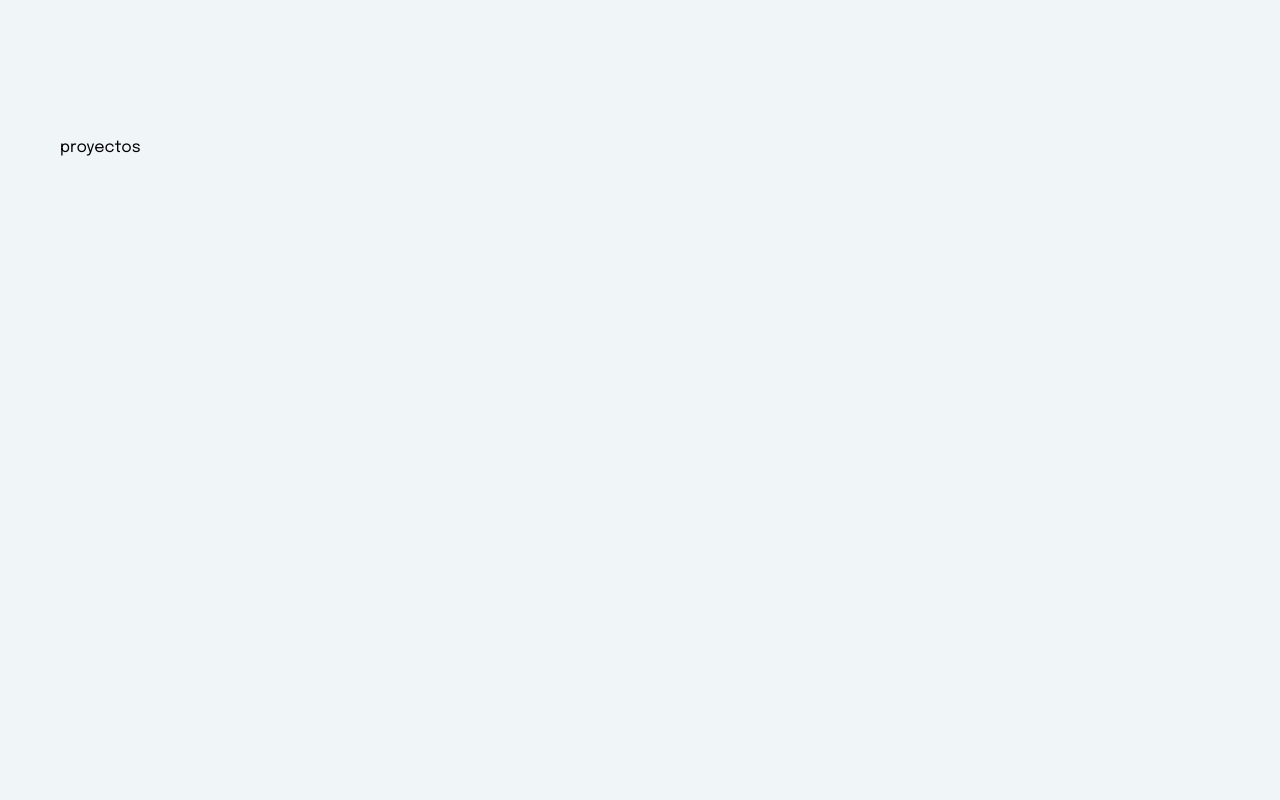
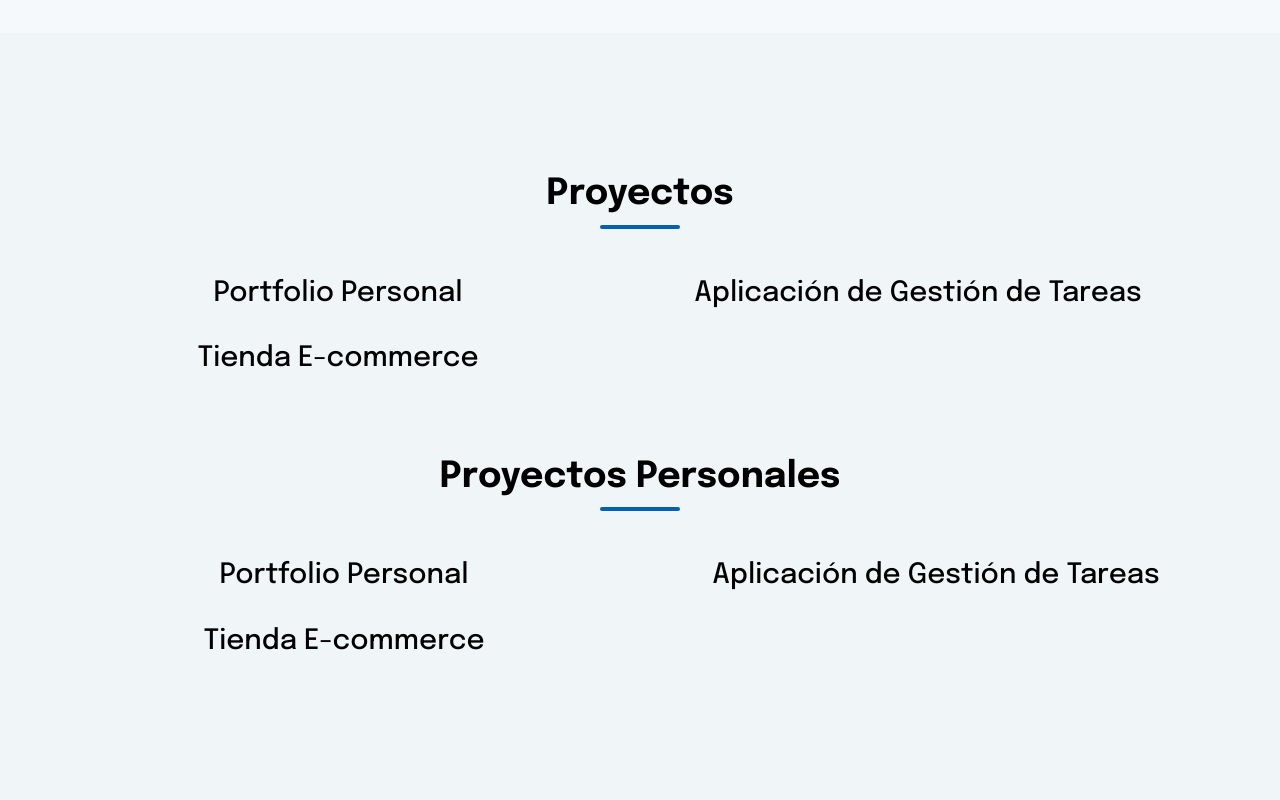
Before and after one commit to octaM3/portfolio, a React (Vite) app: page / in a window 1280 px wide. Shown: the part 1920-2720 px from the top of the page. Built offline with nearby package versions, Linux system fonts and the light colour scheme.

Commit message:
Empiezo seccion de proyectos

```diff
--- a/src/App.tsx
+++ b/src/App.tsx
@@ -6,6 +6,7 @@ import 'bootstrap-icons/font/bootstrap-icons.css';
 import MainSection from './components/sections/mainSection/MainSection';
 import AboutMeSection from './components/sections/aboutMeSection/AboutMeSection';
 import SkillSection from './components/sections/skillSection/SkillSection';
+import ProyectsSection from './components/sections/proyectsSection/ProyectsSection';
 
 function App() {
 
@@ -45,8 +46,7 @@ function App() {
       </Section>
 
       <Section withPadding={true} className='secondary-bg-section' ref={projectsRef}>
-        <>proyectos</>
-        <div style={{ height: "1000px" }}></div>
+        <ProyectsSection />
       </Section>
 
       <Section withPadding={true} className='primary-bg-section' ref={contactRef}>
--- a/src/components/Labels/labels.css
+++ b/src/components/Labels/labels.css
@@ -2,8 +2,9 @@
 
 .skill-label {
     font-size: 12px;
+    font-weight: 500;
     color: var(--text-color);
-    background-color: var(--skill-card-label-bg);
+    background-color: var(--card-label-bg);
     border-radius: 0.5rem;
     padding: 5px 10px 2px 10px;
     margin: 0.125rem;
--- a/src/components/cards/cards.css
+++ b/src/components/cards/cards.css
@@ -3,7 +3,7 @@
 .skill-card {
     /* flex: 1 1 250px; */
     width: 23%;
-    background-color: var(--skill-card-bg);
+    background-color: var(--card-bg);
     border: 1px solid var(--border-grey-color);
     border-radius: 0.5rem;
     padding: 1rem;
@@ -17,6 +17,15 @@
 
 
 
+/* Proyect Card */
+
+.proyect-card {
+    background-color: var(--);
+}
+
+
+
+
+
 /*  */
 /*  */
-/*  */
--- /dev/null
+++ b/src/components/cards/skillsCard/proyectCard/ProyectCard.tsx
@@ -0,0 +1,17 @@
+import type { FunctionComponent } from "react";
+import type { IProyecto } from "../../../../types/proyecto";
+
+
+interface ProyectCardProps {
+    proyecto: IProyecto;
+}
+
+const ProyectCard: FunctionComponent<ProyectCardProps> = ({ proyecto }) => {
+    return (
+        <div className="proyect-card">
+            <h3>{proyecto.title}</h3>
+        </div>
+    );
+}
+
+export default ProyectCard;
--- /dev/null
+++ b/src/components/sections/proyectsSection/ProyectsSection.tsx
@@ -0,0 +1,42 @@
+import type { FunctionComponent } from "react";
+import Subtitle from "../../text/subtitle/Subtitle";
+import proyectos from "../../../data/proyectos";
+import proyectosPersonales from "../../../data/proyectosPersonales";
+import ProyectCard from "../../cards/skillsCard/proyectCard/ProyectCard";
+
+interface ProyectsSectionProps {
+
+}
+
+const ProyectsSection: FunctionComponent<ProyectsSectionProps> = () => {
+
+
+
+    return (
+        <div>
+            <Subtitle text="Proyectos" format="center" type="normal" />
+
+            <div className="row my-5 w-100">
+                {proyectos.map((p, index) => (
+                    <div className="col-lg-6 mb-4 d-flex justify-content-center" key={index}>
+                        <ProyectCard proyecto={p} />
+                    </div>
+                ))}
+
+            </div>
+
+            <Subtitle text="Proyectos Personales" format="center" type="normal" />
+
+            <div className="row my-5">
+                {proyectosPersonales.map((p, index) => (
+                    <div className="col-lg-6 mb-4 d-flex justify-content-center" key={index}>
+                        <ProyectCard proyecto={p} />
+                    </div>
+                ))}
+
+            </div>
+        </div>
+    );
+}
+
+export default ProyectsSection;
--- /dev/null
+++ b/src/data/proyectos.ts
@@ -0,0 +1,31 @@
+import type { IProyecto } from "../types/proyecto";
+
+const proyectos: IProyecto[] = [
+    {
+        img: "/assets/proyectos/portfolio.png",
+        title: "Portfolio Personal",
+        description: "Mi portfolio personal desarrollado con React y TypeScript, diseñado para mostrar mis habilidades y proyectos de manera profesional y atractiva.",
+        technologies: [ "React", "TypeScript", "CSS", "Bootstrap" ],
+        repoLink: "",
+        demoLink: ""
+    },
+    {
+        img: "/assets/proyectos/gestion-tareas.png",
+        title: "Aplicación de Gestión de Tareas",
+        description: "Una aplicación web para gestionar tareas diarias, con funcionalidades para agregar, editar y eliminar tareas, así como marcar tareas como completadas.",
+        technologies: [ "Vue.js", "JavaScript", "CSS", "Firebase" ],
+        repoLink: "",
+        demoLink: ""
+    },
+    {
+        img: "/assets/proyectos/e-commerce.png",
+        title: "Tienda E-commerce",
+        description: "Plataforma de comercio electrónico que permite a los usuarios navegar por productos, agregarlos al carrito y realizar compras de manera segura.",
+        technologies: [ "Angular", "TypeScript", "Sass", "Node.js", "Express", "MongoDB" ],
+        repoLink: "",
+        demoLink: ""
+    }
+
+];
+
+export default proyectos;
--- /dev/null
+++ b/src/data/proyectosPersonales.ts
@@ -0,0 +1,31 @@
+import type { IProyecto } from "../types/proyecto";
+
+const proyectosPersonales: IProyecto[] = [
+    {
+        img: "/assets/proyectos/portfolio.png",
+        title: "Portfolio Personal",
+        description: "Mi portfolio personal desarrollado con React y TypeScript, diseñado para mostrar mis habilidades y proyectos de manera profesional y atractiva.",
+        technologies: [ "React", "TypeScript", "CSS", "Bootstrap" ],
+        repoLink: "",
+        demoLink: ""
+    },
+    {
+        img: "/assets/proyectos/gestion-tareas.png",
+        title: "Aplicación de Gestión de Tareas",
+        description: "Una aplicación web para gestionar tareas diarias, con funcionalidades para agregar, editar y eliminar tareas, así como marcar tareas como completadas.",
+        technologies: [ "Vue.js", "JavaScript", "CSS", "Firebase" ],
+        repoLink: "",
+        demoLink: ""
+    },
+    {
+        img: "/assets/proyectos/e-commerce.png",
+        title: "Tienda E-commerce",
+        description: "Plataforma de comercio electrónico que permite a los usuarios navegar por productos, agregarlos al carrito y realizar compras de manera segura.",
+        technologies: [ "Angular", "TypeScript", "Sass", "Node.js", "Express", "MongoDB" ],
+        repoLink: "",
+        demoLink: ""
+    }
+
+];
+
+export default proyectosPersonales;
--- a/src/index.css
+++ b/src/index.css
@@ -15,8 +15,8 @@
 
   --theme-icon-color: black;
 
-  --skill-card-bg: #FFFFFF;
-  --skill-card-label-bg: #DFE6EB;
+  --card-bg: #FFFFFF;
+  --card-label-bg: #DFE6EB;
 }
 
 [data-theme="dark"] {
@@ -34,8 +34,8 @@
   --blue: oklch(0.58 0.2 240);
   --blue-hover: oklch(0.65 0.25 240);
 
-  --skill-card-bg: #0e161b;
-  --skill-card-label-bg: #192026;
+  --card-bg: #0e161b;
+  --card-label-bg: #192026;
 }
 
 body {
--- /dev/null
+++ b/src/types/proyecto.ts
@@ -0,0 +1,8 @@
+export interface IProyecto{
+    img: string;
+    title: string;
+    description: string;
+    technologies: string[];
+    repoLink: string;
+    demoLink: string;
+}
```
Also changed, not shown: src/data/skills.ts (renamed from src/data/skills.tsx).
